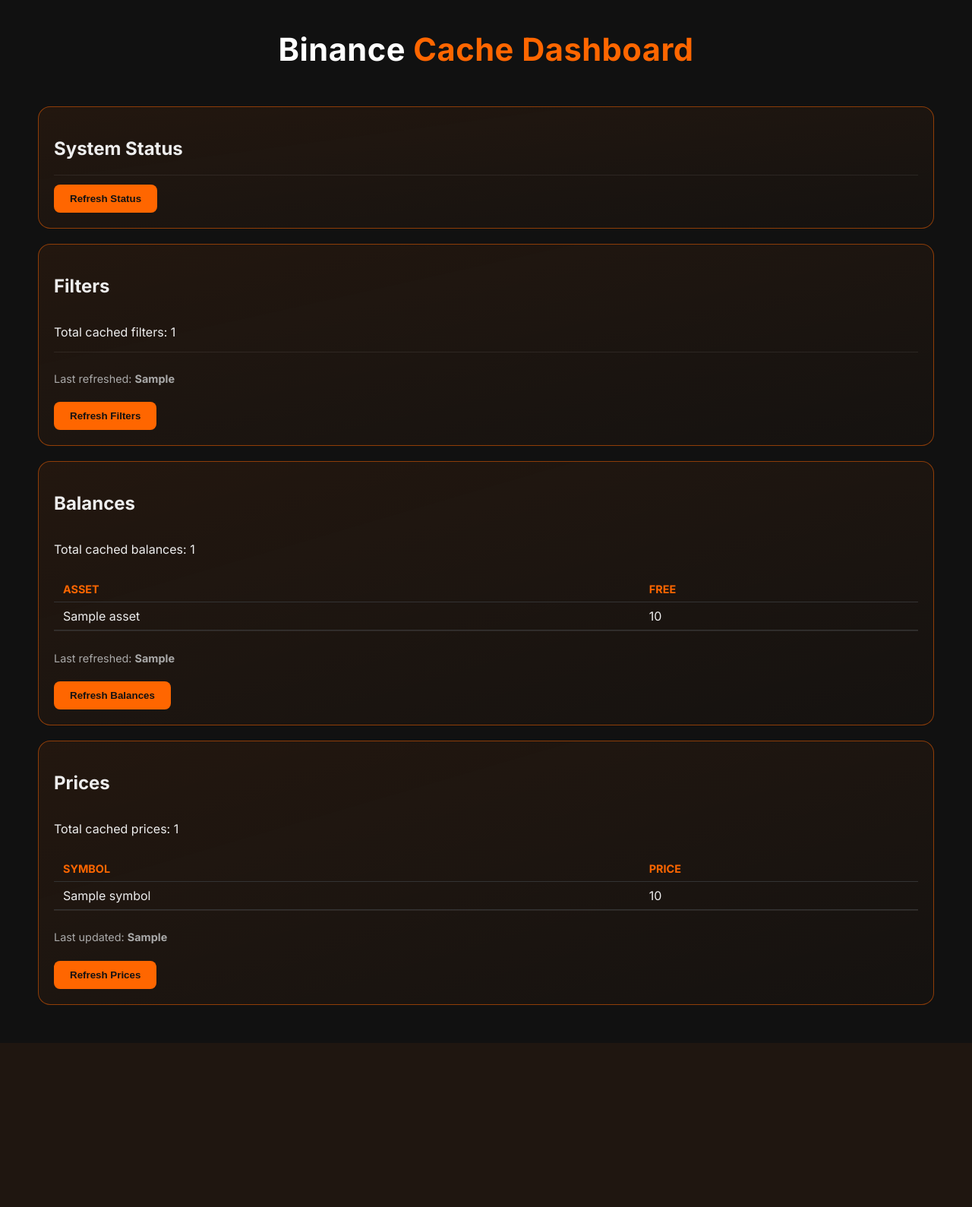
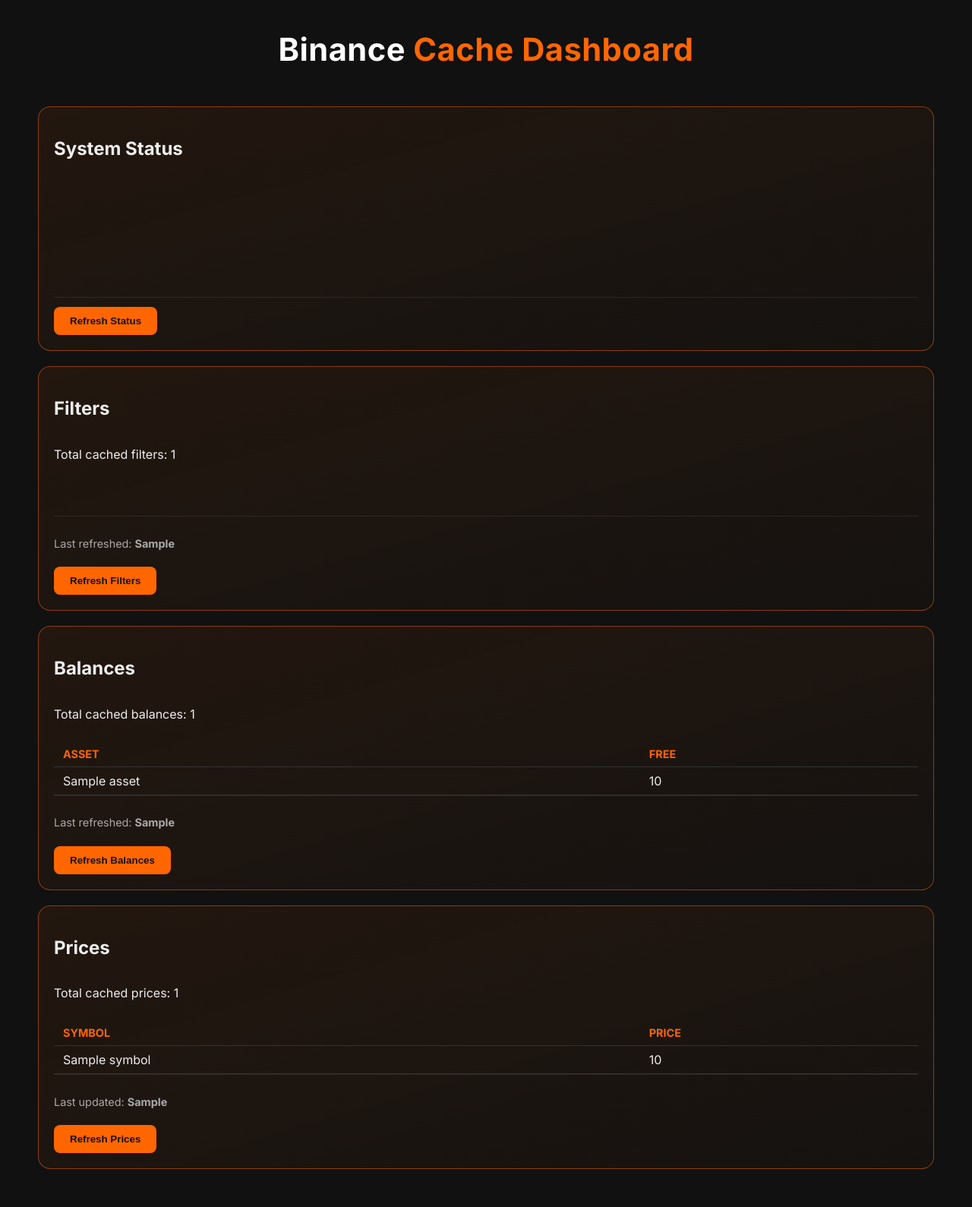
Before and after one commit to lookedpiano/tv-to-binance, a Flask app: template templates/dashboard.html in a window 1280 px wide. Shown: the whole page at 76% size. Before the commit the page ends 1373 px from the top, so only its background shows below. Run offline with Flask 3, Linux system fonts and the light colour scheme; the template is opened without the code that fills it: most values are stand-ins (such as "Sample title", 1, 10 or a date in 2020); parts of the project's set-up code (start-up, migrations or seed data) failed here and were passed over.

Commit message:
min-height of cards

```diff
--- a/static/style.css
+++ b/static/style.css
@@ -85,7 +85,7 @@
     flex-direction: column;
     justify-content: space-between;
     height: auto;
-    min-height: 100%;
+    min-height: 280px;
 }
 
 @media (max-width: 900px) {
```
